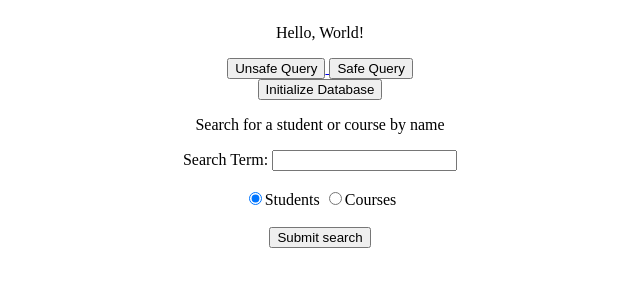
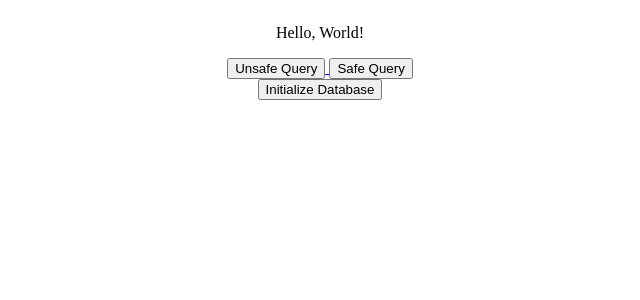
Before and after one commit to l3eniy/SQLinjectshowcase, a Flask app: page / in a window 1280 px wide. Shown: the top 300 px of the page, without its empty margins (320-960 px from the left). Run offline with Flask 2, Linux system fonts and the light colour scheme.

Commit message:
rückgängig

```diff
--- a/templates/index.html
+++ b/templates/index.html
@@ -20,22 +20,5 @@
         <a href="/initialize"><button>Initialize Database</button></a>
     </div>
 </div>
-<div style="text-align: center">
-    <div style="display: inline-block">
-        <p>Search for a student or course by name</p>
-        <form method="post">
-            <div>
-                <label>Search Term: <input type="text" name="search_term"/></label>
-            </div>
-            <br>
-            <div>
-                <label><input type="radio" id="students" value="students" name="table_select" checked/>Students</label>
-                <label><input type="radio" id="courses" value="courses" name="table_select"/>Courses</label>
-            </div>
-            <br>
-            <button type="submit">Submit search</button>
-        </form>
-    </div>
-</div>
 </body>
 </html>
```
